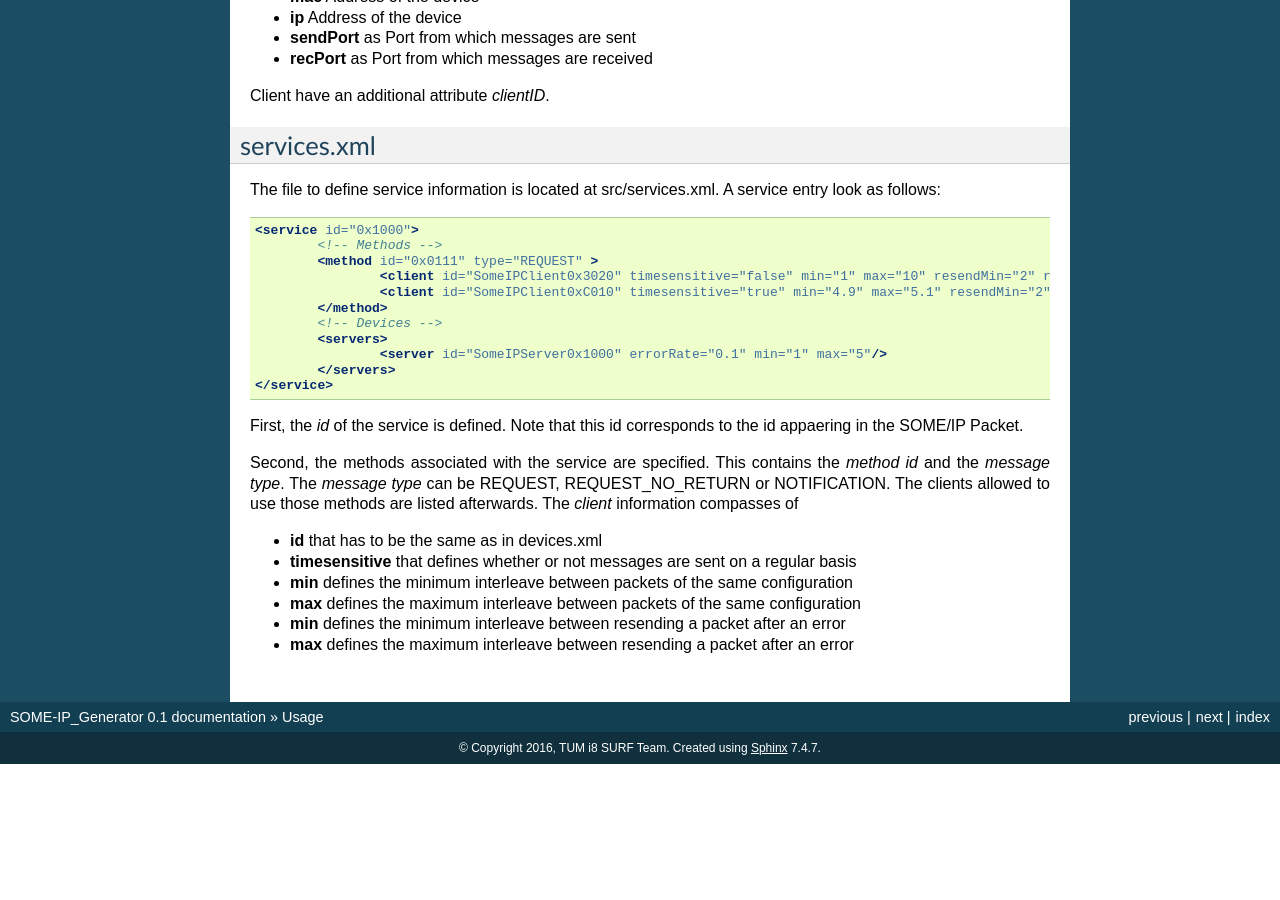
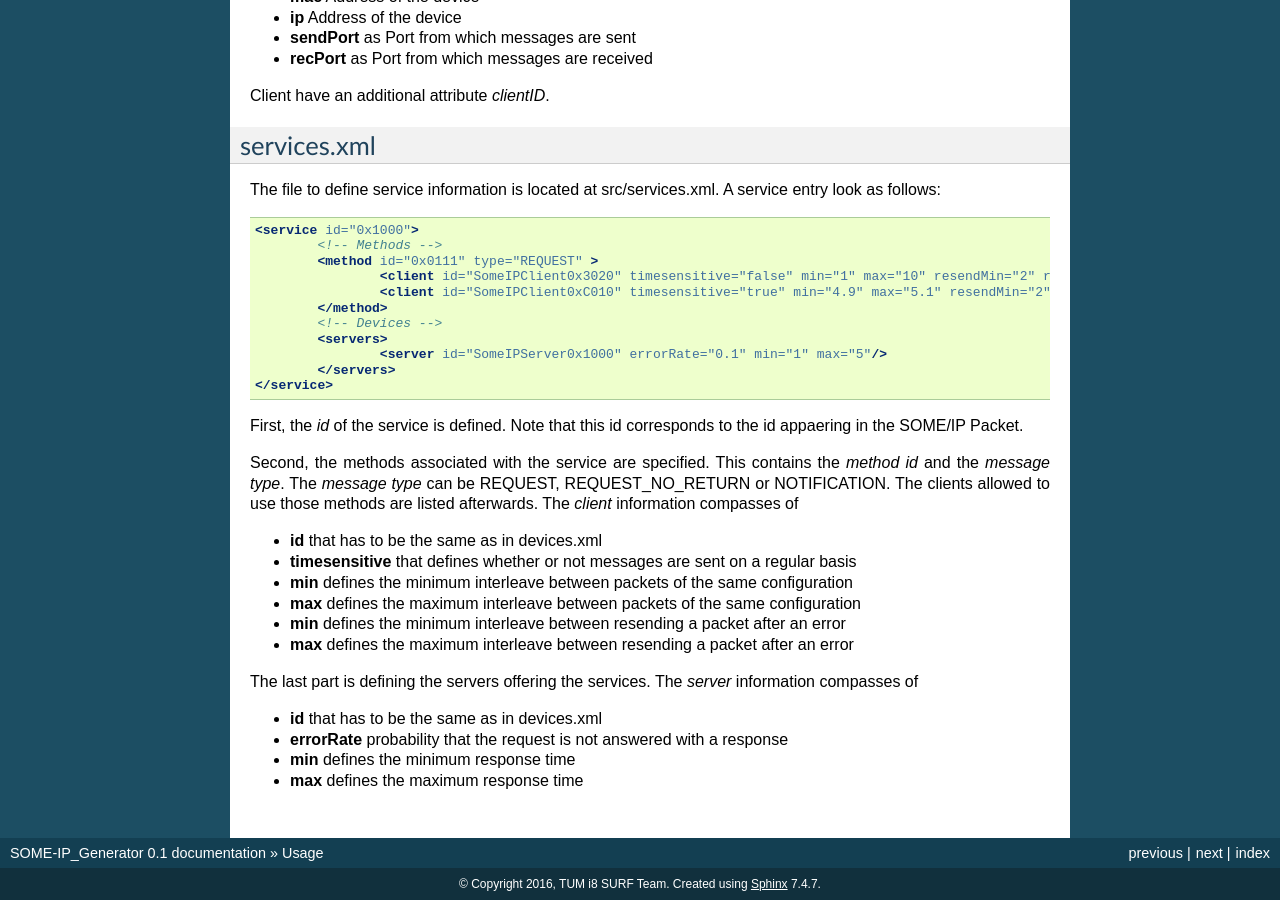
Before and after one commit to Egomania/SOME-IP_Generator, a Sphinx documentation site: the page built from docs/source/use.md, in a window 1280 px wide and 900 px high, scrolled down 1382 px. Built offline with Sphinx 7.4.7, drawn with Linux system fonts in a browser that asks for light colours; before the commit the page ends 2146 px from its top, so only the background shows below that.

Commit message:
user doc

```diff
--- a/docs/source/use.md
+++ b/docs/source/use.md
@@ -108,3 +108,10 @@ The *client* information compasses of
  * **max** defines the maximum interleave between packets of the same configuration
  * **min** defines the minimum interleave between resending a packet after an error
  * **max** defines the maximum interleave between resending a packet after an error
+
+The last part is defining the servers offering the services.
+The *server* information compasses of
+ * **id** that has to be the same as in devices.xml
+ * **errorRate** probability that the request is not answered with a response
+ * **min** defines the minimum response time
+ * **max** defines the maximum response time
```
